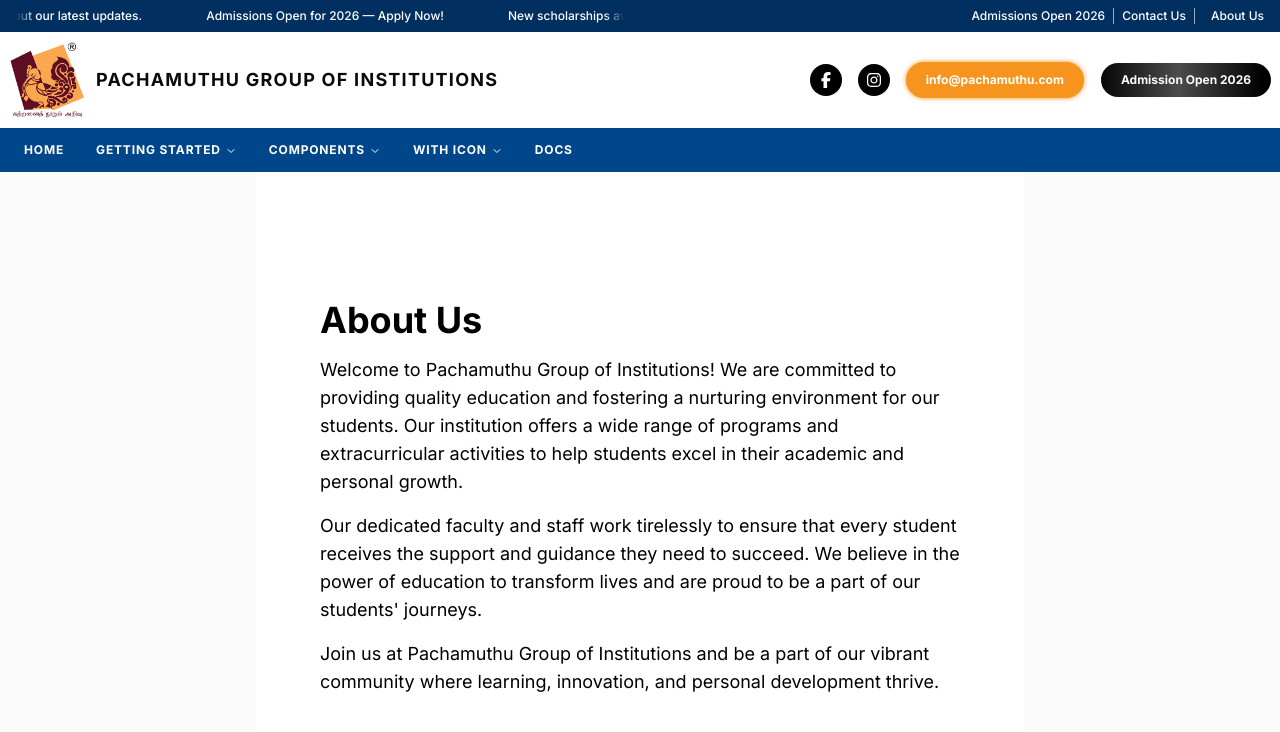
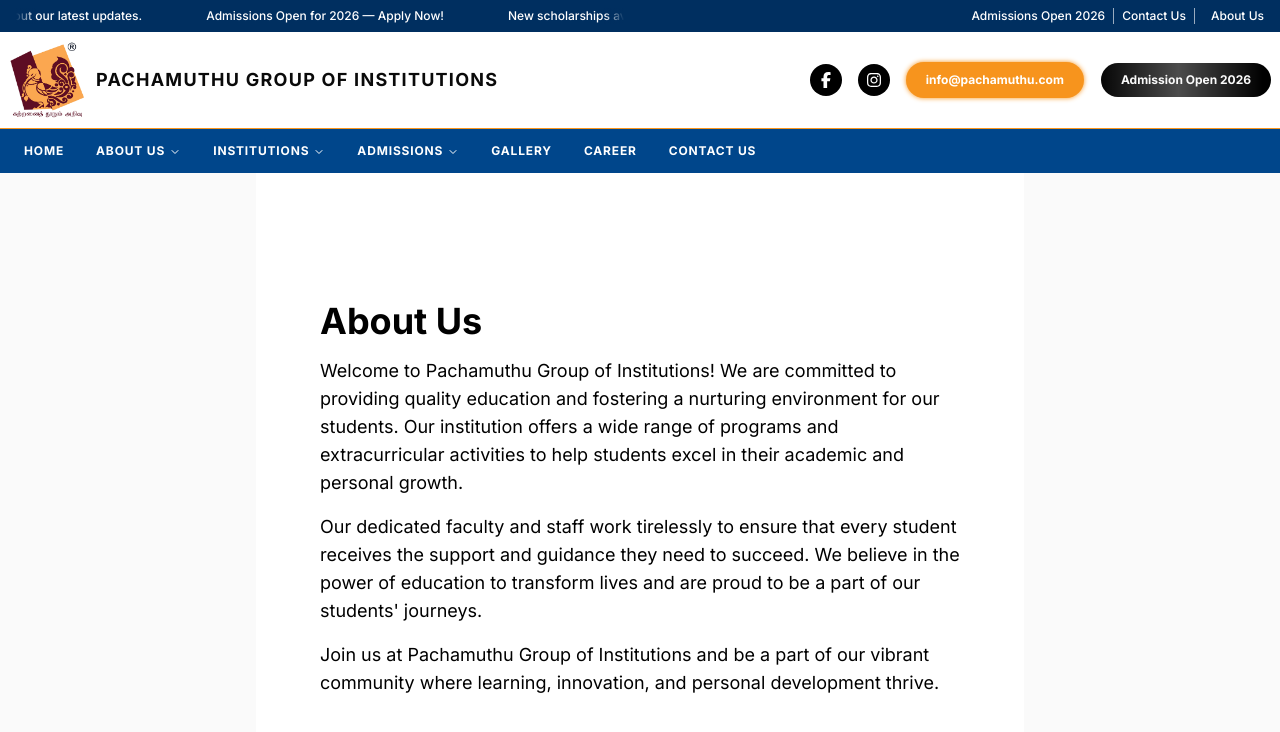
Before and after one commit to gunasekaran28gs/pachamuthu, a Next.js app: page /about in a window 1280 px wide. Shown: the top 732 px of the page. Built offline with nearby package versions, Linux system fonts and the light colour scheme.

Commit message:
Menu and Slider updated

```diff
--- a/app/components/Header.jsx
+++ b/app/components/Header.jsx
@@ -31,7 +31,7 @@
 
           </header-logo>
         </header>
-        <header-nav className="bg-[#00468B] text-sm text-white px-2 py-1">
+        <header-nav className="bg-[#00468B] border-t border-t-[#f7941d] text-sm text-white px-2 py-1">
           <NavigationMenuDemo />
         </header-nav>
     </>
--- a/app/components/NavigationMenu.jsx
+++ b/app/components/NavigationMenu.jsx
@@ -3,11 +3,27 @@
 import * as React from "react"
 import Link from "next/link"
 import {
+  QuoteIcon,
+  TargetIcon,
+  UserIcon,
+  HeartHandshakeIcon,
+  BriefcaseIcon,
+  GraduationCapIcon,
   CircleAlertIcon,
   CircleCheckIcon,
   CircleDashedIcon,
 } from "lucide-react"
 
+import {
+  BookOpenIcon,
+  PillIcon,
+  HeartPulseIcon,
+  PersonStandingIcon,
+  SchoolIcon,
+  MicroscopeIcon,
+} from "lucide-react"
+
+import { cn } from "@/lib/utils"
 import {
   NavigationMenu,
   NavigationMenuContent,
@@ -18,39 +34,72 @@
   navigationMenuTriggerStyle,
 } from "@/components/ui/navigation-menu"
 
-const components = [
+/* ------------------------------------------------------------------ */
+/* Main menu underline animation                                        */
+/* - Idle:   scale-x-0 with origin-right                                */
+/* - Hover:  scale-x-100 with origin-left  -> fills left to right       */
+/* - Leave:  origin flips back to right    -> removes left to right     */
+/* - Open:   stays underlined while the submenu is open (Base UI sets   */
+/*           data-popup-open on the trigger)                            */
+/* ------------------------------------------------------------------ */
+const mainUnderline = cn(
+  "relative",
+  "after:absolute after:bottom-0 after:left-0 after:h-[2px] after:w-full",
+  "after:bg-[#f7941d] after:content-['']",
+  "after:origin-right after:scale-x-0",
+  "after:transition-transform after:duration-300 after:ease-out",
+  "hover:after:origin-left hover:after:scale-x-100",
+  "focus-visible:after:origin-left focus-visible:after:scale-x-100",
+  "data-[popup-open]:after:origin-left data-[popup-open]:after:scale-x-100",
+  "motion-reduce:after:transition-none"
+)
+
+const mainItemClass = cn(
+  navigationMenuTriggerStyle(),
+  mainUnderline,
+  "text-white hover:bg-none hover:text-white focus:bg-none focus:text-white",
+  "data-[popup-open]:bg-blue-700 data-[popup-open]:text-white"
+)
+
+// `icon` is optional on every item
+const aboutItems = [
   {
-    title: "Alert Dialog",
+    title: "Chairman's Message",
     href: "/docs/primitives/alert-dialog",
+    icon: QuoteIcon,
     description:
       "A modal dialog that interrupts the user with important content and expects a response.",
   },
   {
-    title: "Hover Card",
+    title: "Our Mission & Vision",
     href: "/docs/primitives/hover-card",
-    description:
-      "For sighted users to preview content available behind a link.",
+    icon: TargetIcon,
+    description: "For sighted users to preview content available behind a link.",
   },
   {
-    title: "Progress",
+    title: "Vice-Chairman's Message",
     href: "/docs/primitives/progress",
+    icon: UserIcon,
     description:
       "Displays an indicator showing the completion progress of a task, typically displayed as a progress bar.",
   },
   {
-    title: "Scroll-area",
+    title: "Core Values",
     href: "/docs/primitives/scroll-area",
+    icon: HeartHandshakeIcon,
     description: "Visually or semantically separates content.",
   },
   {
-    title: "Tabs",
+    title: "Managing Director Message",
     href: "/docs/primitives/tabs",
+    icon: BriefcaseIcon,
     description:
       "A set of layered sections of content—known as tab panels—that are displayed one at a time.",
   },
   {
-    title: "Tooltip",
+    title: "Why study with us?",
     href: "/docs/primitives/tooltip",
+    icon: GraduationCapIcon,
     description:
       "A popup that displays information related to an element when the element receives keyboard focus or the mouse hovers over it.",
   },
@@ -61,79 +110,121 @@
     <NavigationMenu className="w-full">
       <NavigationMenuList>
         <NavigationMenuItem>
-          <NavigationMenuLink className={`
-          ${navigationMenuTriggerStyle()}
-          text-white
-          hover:bg-blue-700
-          hover:text-white
-          focus:bg-blue-700
-          focus:text-white
-        `} render={<Link href="/">Home</Link>} />
+          <NavigationMenuLink
+            className={mainItemClass}
+            render={<Link href="/">Home</Link>}
+          />
         </NavigationMenuItem>
-        <NavigationMenuItem>
-          <NavigationMenuTrigger>Getting started</NavigationMenuTrigger>
+
+        <NavigationMenuItem className="hidden md:flex">
+          <NavigationMenuTrigger className={mainItemClass}>
+            About Us
+          </NavigationMenuTrigger>
           <NavigationMenuContent>
-            <ul className="w-96">
-              <ListItem href="/docs" title="Introduction">
-                Re-usable components built with Tailwind CSS.
-              </ListItem>
-              <ListItem href="/docs/installation" title="Installation">
-                How to install dependencies and structure your app.
-              </ListItem>
-              <ListItem href="/docs/primitives/typography" title="Typography">
-                Styles for headings, paragraphs, lists...etc
-              </ListItem>
-            </ul>
-          </NavigationMenuContent>
-        </NavigationMenuItem>
-        <NavigationMenuItem className="hidden md:flex">
-          <NavigationMenuTrigger>Components</NavigationMenuTrigger>
-          <NavigationMenuContent>
-            <ul className="grid w-[400px] gap-2 md:w-[500px] md:grid-cols-2 lg:w-[600px]">
-              {components.map((component) => (
+            <ul className="grid w-[400px] gap-2 p-2 md:w-[500px] md:grid-cols-2 lg:w-[600px]">
+              {aboutItems.map((item) => (
                 <ListItem
-                  key={component.title}
-                  title={component.title}
-                  href={component.href}
+                  key={item.title}
+                  title={item.title}
+                  href={item.href}
+                  icon={item.icon}
                 >
-                  {component.description}
+                  {item.description}
                 </ListItem>
               ))}
             </ul>
           </NavigationMenuContent>
         </NavigationMenuItem>
+
+        {/* Items without icons — icon is optional */}
         <NavigationMenuItem>
-          <NavigationMenuTrigger>With Icon</NavigationMenuTrigger>
+          <NavigationMenuTrigger className={mainItemClass}>
+            Institutions
+          </NavigationMenuTrigger>
           <NavigationMenuContent>
-            <ul className="grid w-[200px]">
-              <li>
-                <NavigationMenuLink render={<Link href="#" className="flex-row items-center gap-2"><CircleAlertIcon className="text-blue-600" />Backlog</Link>} />
-                <NavigationMenuLink render={<Link href="#" className="flex-row items-center gap-2"><CircleDashedIcon className="text-blue-600" />To Do</Link>} />
-                <NavigationMenuLink render={<Link href="#" className="flex-row items-center gap-2"><CircleCheckIcon className="text-blue-600" />Done</Link>} />
-              </li>
+            <ul className="grid w-72 gap-1 p-2">
+              <ListItem href="/docs" title="College of Arts & Science" icon={BookOpenIcon} />
+              <ListItem href="/docs/installation" title="College of Pharmacy" icon={PillIcon} />
+              <ListItem href="/docs/primitives/typography" title="College of Nursing" icon={HeartPulseIcon} />
+              <ListItem href="/docs/primitives/typography" title="College of Physiotherapy" icon={PersonStandingIcon} />
+              <ListItem href="/docs/primitives/typography" title="College of Education" icon={SchoolIcon} />
+              <ListItem href="/docs/primitives/typography" title="College of Health Sciences" icon={MicroscopeIcon} />
             </ul>
           </NavigationMenuContent>
         </NavigationMenuItem>
+
+        {/* Title-only items with icons (no description) */}
         <NavigationMenuItem>
-          <NavigationMenuLink className={navigationMenuTriggerStyle()} render={<Link href="/docs">Docs</Link>} />
+          <NavigationMenuTrigger className={mainItemClass}>
+            Admissions
+          </NavigationMenuTrigger>
+          <NavigationMenuContent>
+            <ul className="grid w-[200px] gap-1 p-2">
+              <ListItem href="#" title="Arts & Science" />
+              <ListItem href="#" title="Pharmacy" />
+              <ListItem href="#" title="Nursing" />
+              <ListItem href="#" title="Physiotherapy" />
+            </ul>
+          </NavigationMenuContent>
+        </NavigationMenuItem>
+
+        <NavigationMenuItem>
+          <NavigationMenuLink
+            className={mainItemClass}
+            render={<Link href="/contact">Gallery</Link>}
+          />
+        </NavigationMenuItem>
+        <NavigationMenuItem>
+          <NavigationMenuLink
+            className={mainItemClass}
+            render={<Link href="/contact">Career</Link>}
+          />
+        </NavigationMenuItem>
+
+        <NavigationMenuItem>
+          <NavigationMenuLink
+            className={mainItemClass}
+            render={<Link href="/contact">Contact Us</Link>}
+          />
         </NavigationMenuItem>
       </NavigationMenuList>
     </NavigationMenu>
   )
 }
 
-function ListItem({
-  title,
-  children,
-  href,
-  ...props
-}) {
+function ListItem({ title, children, href, icon: Icon, className, ...props }) {
   return (
     <li {...props}>
-      <NavigationMenuLink render={<Link href={href}><div className="flex flex-col gap-1 text-sm">
-          <div className="leading-none font-medium">{title}</div>
-          <div className="line-clamp-2 text-muted-foreground">{children}</div>
-        </div></Link>} />
+      <NavigationMenuLink
+        className={cn(
+          "group flex-row items-start gap-3 rounded-md p-3",
+          // 1px left border, rounded by rounded-md, visible only on hover/focus
+          "border-l-2 border-transparent transition-colors duration-200",
+          "hover:border-[#f7941d] hover:bg-blue-50",
+          "focus:border-[#f7941d] focus:bg-blue-50",
+          className
+        )}
+        render={
+          <Link href={href}>
+            {Icon && (
+              <Icon
+                aria-hidden="true"
+                className="mt-0.5 size-4 shrink-0 text-[#f7941d] transition-colors group-hover:text-[#f7941d] group-focus:text-[#f7941d]"
+              />
+            )}
+            <div className="flex flex-col gap-1 text-sm">
+              <div className="leading-none font-semibold text-blue-950 transition-colors group-hover:text-[#f7941d] group-focus:text-[#f7941d]">
+                {title}
+              </div>
+              {children && (
+                <div className="line-clamp-2 leading-snug text-slate-500">
+                  {children}
+                </div>
+              )}
+            </div>
+          </Link>
+        }
+      />
     </li>
   )
 }
--- a/app/globals.css
+++ b/app/globals.css
@@ -190,3 +190,10 @@
     overflow: hidden;
     backdrop-filter: blur(10px);
 }
+
+.title-gradient {
+    background: linear-gradient(45deg, #F7941D, #FFB347);
+    -webkit-background-clip: text;
+    -webkit-text-fill-color: transparent;
+    font-weight: bold;
+}
```
Also changed, not shown: app/components/HeroSlider.jsx (+34 -24 lines).
